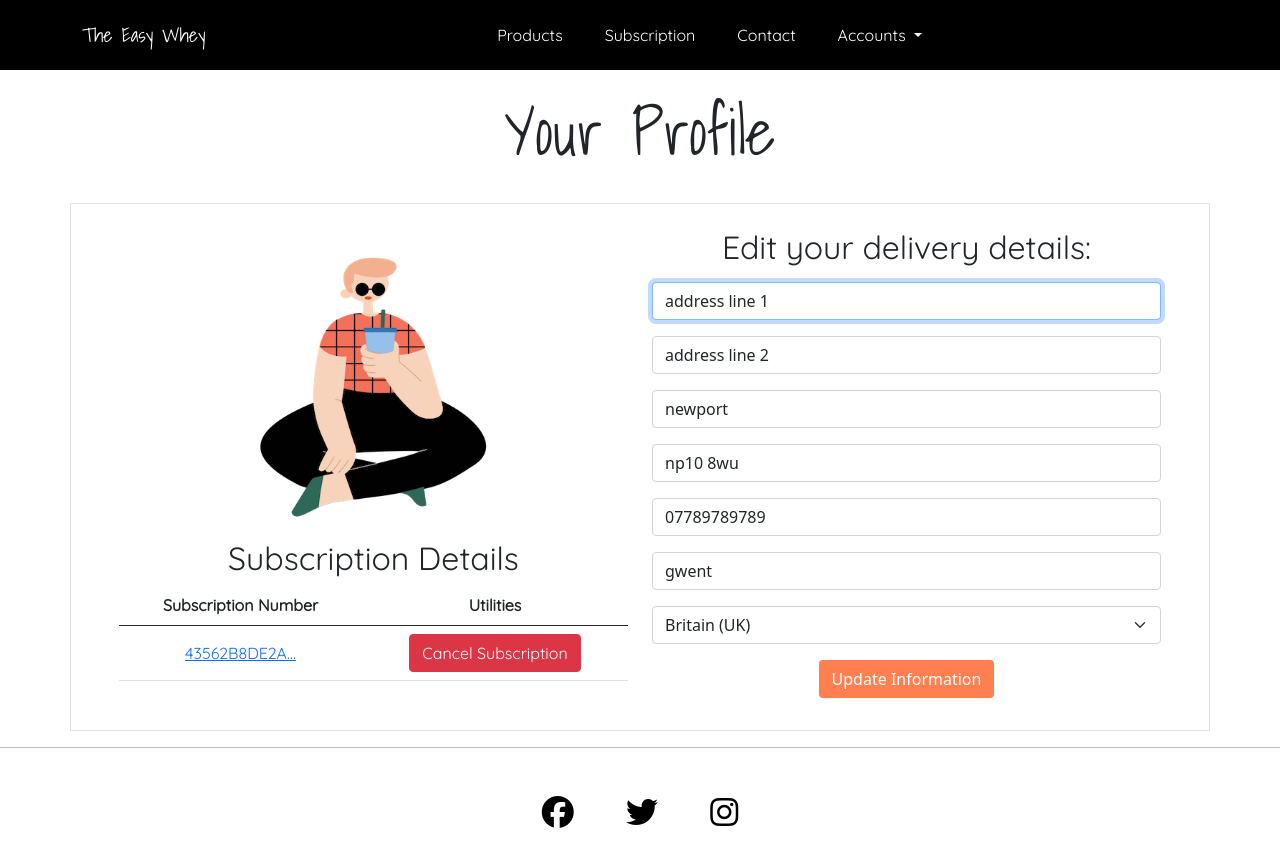
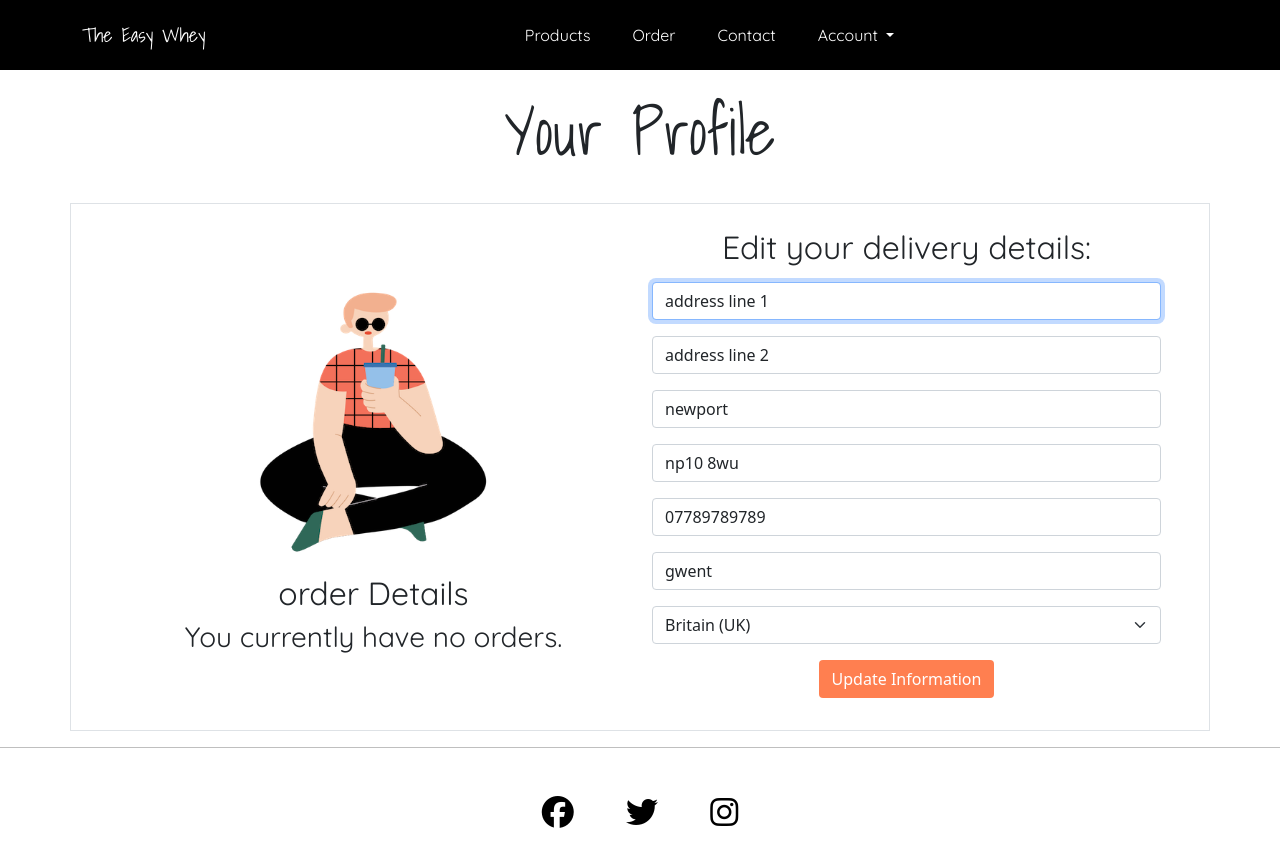
Before and after one commit to Code-Institute-Submissions/the-easy-whey, a Django app: page /profile/ in a window 1280 px wide. Run offline with Django 3.2, Linux system fonts and the light colour scheme; a user stored in the database is signed in; data comes from the database, SQL or seed files in the repository; some libraries are stand-ins or nearby versions.

Commit message:
work started to change from sub to orders

```diff
--- a/profiles/urls.py
+++ b/profiles/urls.py
@@ -3,6 +3,6 @@ from . import views
 
 urlpatterns = [
     path('profile/', views.profile, name="profile"),
-    path('profile/<subscription_number>', views.subscription_history, name="subscription_history"),
-    path('delete_subscription', views.delete_subscription, name="delete_subscription"),
+    path('profile/<order_number>', views.order_history, name="order_history"),
+    path('delete_order', views.delete_order, name="delete_order"),
 ]
--- a/profiles/views.py
+++ b/profiles/views.py
@@ -3,7 +3,7 @@ from django.contrib import messages
 from django.contrib.auth.decorators import login_required
 from .forms import UserProfileForm
 from .models import UserProfile
-from subscription.models import Subscription
+from subscription.models import Order
 
 
 # Create your views here.
@@ -22,11 +22,11 @@ def profile(request):
 
     form = UserProfileForm(instance=profile)
 
-    if hasattr(profile, 'subscriptions'):
-        subscription = profile.subscriptions
+    if hasattr(profile, 'order'):
+        order = profile.orders
         context = {
             "form": form,
-            "subscription": subscription,
+            "order": order,
         }
     else:
         context = {
@@ -37,27 +37,27 @@ def profile(request):
 
 
 @login_required
-def subscription_history(request, subscription_number):
+def order_history(request, order_number):
 
-    subscription = get_object_or_404(Subscription, subscription_number=subscription_number)
+    order = get_object_or_404(Order, order_number=order_number)
 
-    if request.user == subscription.user_profile.user:
-        messages.info(request, "This is a previous subscription.")
+    if request.user == order.user_profile.user:
+        messages.info(request, "This is a previous order.")
 
-        template = 'profiles/view_subscription.html'
+        template = 'profiles/view_order.html'
         context = {
-            "subscription": subscription
+            "order": order
         }
 
         return render(request, template, context)
 
-    if request.user != subscription.user_profile.user:
+    if request.user != order.user_profile.user:
         messages.error(request, "An error occured.")
         return redirect(reverse('profile'))
 
-def delete_subscription(request):
+def delete_order(request):
     profile = get_object_or_404(UserProfile, user=request.user)
-    subscription = profile.subscriptions
-    subscription.delete()
-    messages.success(request, "Your subscription has been cancelled.")
+    order = profile.orders
+    order.delete()
+    messages.success(request, "Your order has been cancelled.")
     return redirect(reverse('profile'))
--- a/subscription/signals.py
+++ b/subscription/signals.py
@@ -1,11 +1,11 @@
 from django.db.models.signals import post_save, post_delete
 from django.dispatch import receiver
 
-from .models import SubscriptionLineItem
+from .models import OrderLineItem
 
-@receiver(post_save, sender=SubscriptionLineItem)
+@receiver(post_save, sender=OrderLineItem)
 def update_on_save(sender, instance, created, **kwargs):
-    instance.subscription.update_total()
+    instance.order.update_total()
 
 
 # @receiver(post_delete, sender=SubscriptionLineItem)
--- a/subscription/urls.py
+++ b/subscription/urls.py
@@ -2,12 +2,12 @@ from django.urls import path
 from . import views
 
 urlpatterns = [
-    path('subscribe/', views.subscribe, name="subscribe"),
-    path('subscribe/details', views.subscribe_details, name="subscribe_details"),
-    path('subscribe/items', views.subscribe_items, name="subscribe_items"),
-    path('subscribe/payment', views.payment, name="payment"),
-    path('create-checkout-session', views.create_checkout_session, name="create_checkout_session"),
-    path('stripe_success', views.stripe_success, name="stripe_success"),
-    path('stripe_cancel', views.stripe_cancel, name="stripe_cancel"),
+    path('order/', views.order, name="order"),
+    path('order/details', views.order_details, name="order_details"),
+    path('order/items', views.order_items, name="order_items"),
+    path('order/payment', views.payment, name="payment"),
+    # path('create-checkout-session', views.create_checkout_session, name="create_checkout_session"),
+    # path('stripe_success', views.stripe_success, name="stripe_success"),
+    # path('stripe_cancel', views.stripe_cancel, name="stripe_cancel"),
     path('try_again', views.try_again, name="try_again"),
 ]
--- a/templates/base.html
+++ b/templates/base.html
@@ -7,8 +7,8 @@
     <meta charset="UTF-8">
     <meta http-equiv="X-UA-Compatible" content="IE=edge">
     <meta name="viewport" content="width=device-width, initial-scale=1.0">
-    <meta name="description" content="Whey protein subscription to make your fitness goals easier!">
-    <meta name="keywords" content="whey, gym, protein, fitness, health, bodybuilding, subscription">
+    <meta name="description" content="Whey protein to make your fitness goals easier!">
+    <meta name="keywords" content="whey, gym, protein, fitness, health, bodybuilding">
     <meta name="author" content="Kingsley Norman">
     {% endblock %}
     {% block css %}
@@ -40,7 +40,7 @@
                         <a class="nav-link text-white" href="{% url 'product_detail' %}">Products</a>
                     </li>
                     <li class="nav-item btn">
-                        <a class="nav-link text-white" href="{% url 'subscribe' %}">Subscription</a>
+                        <a class="nav-link text-white" href="{% url 'order' %}">Order</a>
                     </li>
                     <li class="nav-item btn ">
                         <a class="nav-link text-white" href="{% url 'contact' %}">Contact</a>
@@ -48,7 +48,7 @@
                     <li class="nav-item dropdown btn">
                         <a class="nav-link dropdown-toggle text-white" href="#" id="navbarDropdownMenuLink"
                             role="button" data-bs-toggle="dropdown" aria-expanded="false">
-                            Accounts
+                            Account
                         </a>
                         <ul class="dropdown-menu background-black" aria-labelledby="navbarDropdownMenuLink">
                             {% if not user.is_authenticated %}
--- a/templates/products/index.html
+++ b/templates/products/index.html
@@ -98,7 +98,7 @@
                     </p>
                 </div>
                 <div class="col-md-6 col-lg-3 align-self-center">
-                    <p><a class="btn standout-button" href="{% url 'subscribe' %}">Subscribe!</a>
+                    <p><a class="btn standout-button" href="{% url 'order' %}">Order!</a>
                     </p>
                 </div>
             </div>
--- a/templates/profiles/profile.html
+++ b/templates/profiles/profile.html
@@ -25,23 +25,23 @@
             </div>
             <div class="row">
                 <div class="col">
-                    <h2 class="text-font">Subscription Details</h2>
-                    {% if subscription %}
+                    <h2 class="text-font">order Details</h2>
+                    {% if order %}
                     <table class="table table-hover align-middle text-font">
                         <thead>
                             <tr>
-                                <th scope="col">Subscription Number</th>
+                                <th scope="col">order Number</th>
                                 <th scope="col">Utilities</th>
                             </tr>
                         </thead>
                         <tbody>
                             <tr>
-                                <td><a href="{% url 'subscription_history' subscription.subscription_number %}"
-                                        title="{{ subscription.subscription_number }}">{{ subscription.subscription_number|truncatechars:12 }}</a>
+                                <td><a href="{% url 'order_history' order.order_number %}"
+                                        title="{{ order.order_number }}">{{ order.order_number|truncatechars:12 }}</a>
                                 </td>
                                 <td><button type="button" class="btn btn-danger" data-bs-toggle="modal"
                                         data-bs-target="#staticBackdrop{{ forloop.counter }}">
-                                        Cancel Subscription
+                                        Cancel Order
                                     </button>
                                     <div class="modal fade" id="staticBackdrop{{ forloop.counter }}"
                                         data-bs-backdrop="static" data-bs-keyboard="false" tabindex="-1"
@@ -57,13 +57,12 @@
                                                         aria-label="Close"></button>
                                                 </div>
                                                 <div class="modal-body">
-                                                    Are you sure you want to cancel this subscription?
+                                                    Are you sure you want to cancel this order?
                                                 </div>
                                                 <div class="modal-footer">
                                                     <button type="button" class="btn btn-secondary"
                                                         data-bs-dismiss="modal">No</button>
-                                                    <a class="btn btn-danger"
-                                                        href="{% url 'delete_subscription' %}">Yes</a>
+                                                    <a class="btn btn-danger" href="{% url 'delete_order' %}">Yes</a>
                                                 </div>
                                             </div>
                                         </div>
@@ -73,7 +72,7 @@
                         </tbody>
                     </table>
                     {% else %}
-                    <h3 class="text-font my-2">You currently have no active subscription.</h3>
+                    <h3 class="text-font my-2">You currently have no orders.</h3>
                     {% endif %}
                 </div>
             </div>
--- a/templates/subscription/cancel.html
+++ b/templates/subscription/cancel.html
@@ -18,7 +18,7 @@
 
 {% block content %}
 <section>
-    <p>Picked the wrong subscription? Shop around then come back to pay!</p>
+    <p>Picked the wrong order? Shop around then come back to pay!</p>
 </section>
 {% endblock %}
 {% block customjs %}
--- a/templates/subscription/subscription_items.html
+++ b/templates/subscription/subscription_items.html
@@ -22,11 +22,11 @@
         <div class="col-12">
             {% if user.is_authenticated %}
             <h2 class="text-font text-center my-2">Please note, all bags weigh 500g.</h2>
-            <form action="{% url 'subscribe_items' %}" method="POST" id="subscription-form">
+            <form action="{% url 'order_items' %}" method="POST" id="order-form">
                 <div class="row justify-content-center">
                     <div class="col-md-6">
                         {% csrf_token %}
-                        {{ subscription_items_form | crispy }}
+                        {{ order_items_form | crispy }}
                         <br>
                         <button class="btn standout-button my-2" id="submit-order">Continue To Payment</button>
                     </div>
--- a/templates/subscription/success.html
+++ b/templates/subscription/success.html
@@ -31,7 +31,7 @@
             </g>
         </svg>
         <div class="description Box-root">
-            <h3>Your Easy Whey subscription started!</h3>
+            <h3>Your Easy Whey Order was a success!</h3>
         </div>
     </div>
     <form action="/create-portal-session" method="POST">
```
Also changed, not shown: subscription/admin.py (+8 -8 lines), subscription/forms.py (+7 -11 lines), subscription/models.py (+10 -12 lines), subscription/views.py (+70 -69 lines), templates/profiles/view_order.html (renamed from templates/profiles/view_subscription.html, +7 -9 lines), templates/subscription/payment.html (+6 -8 lines), templates/subscription/subscription_details.html (+5 -6 lines), subscription/migrations/0017_rename_subscription_number_subscription_order_number.py (added), subscription/migrations/0018_alter_subscription_user_profile.py (added), subscription/migrations/0019_auto_20220915_1953.py (added).
